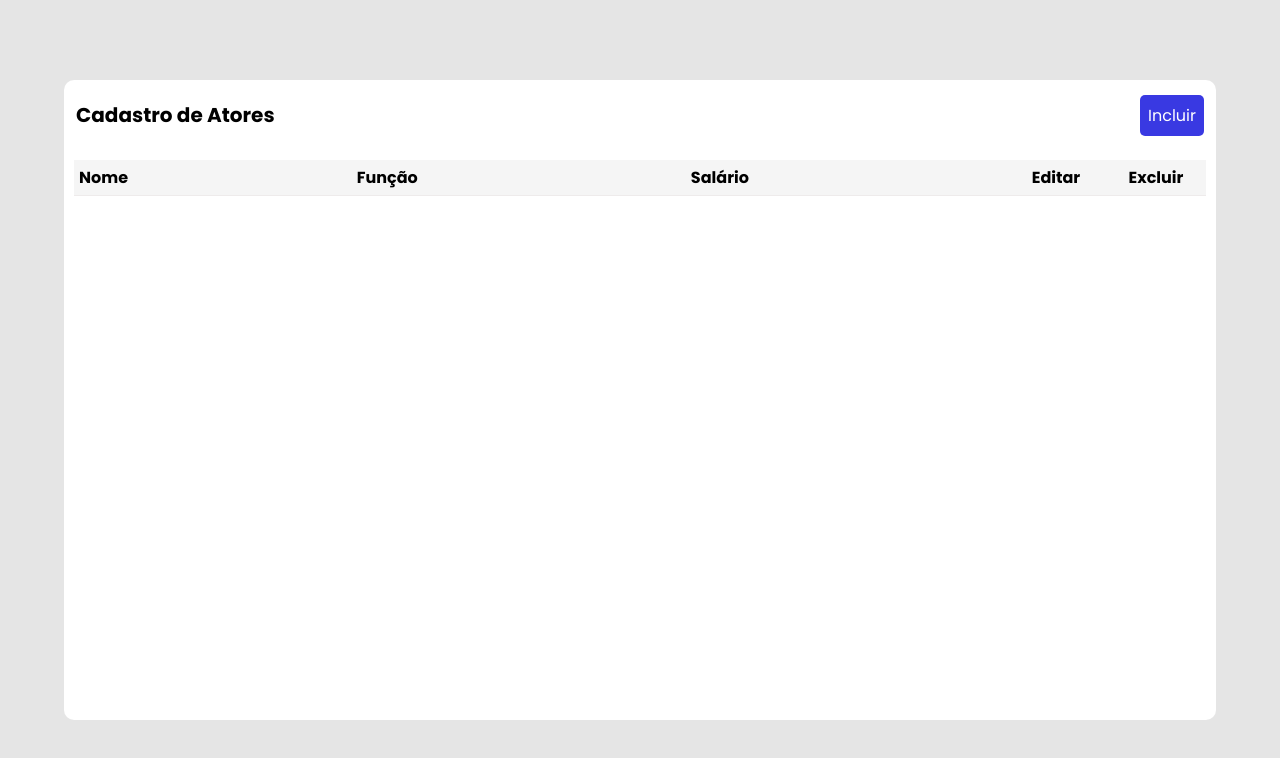
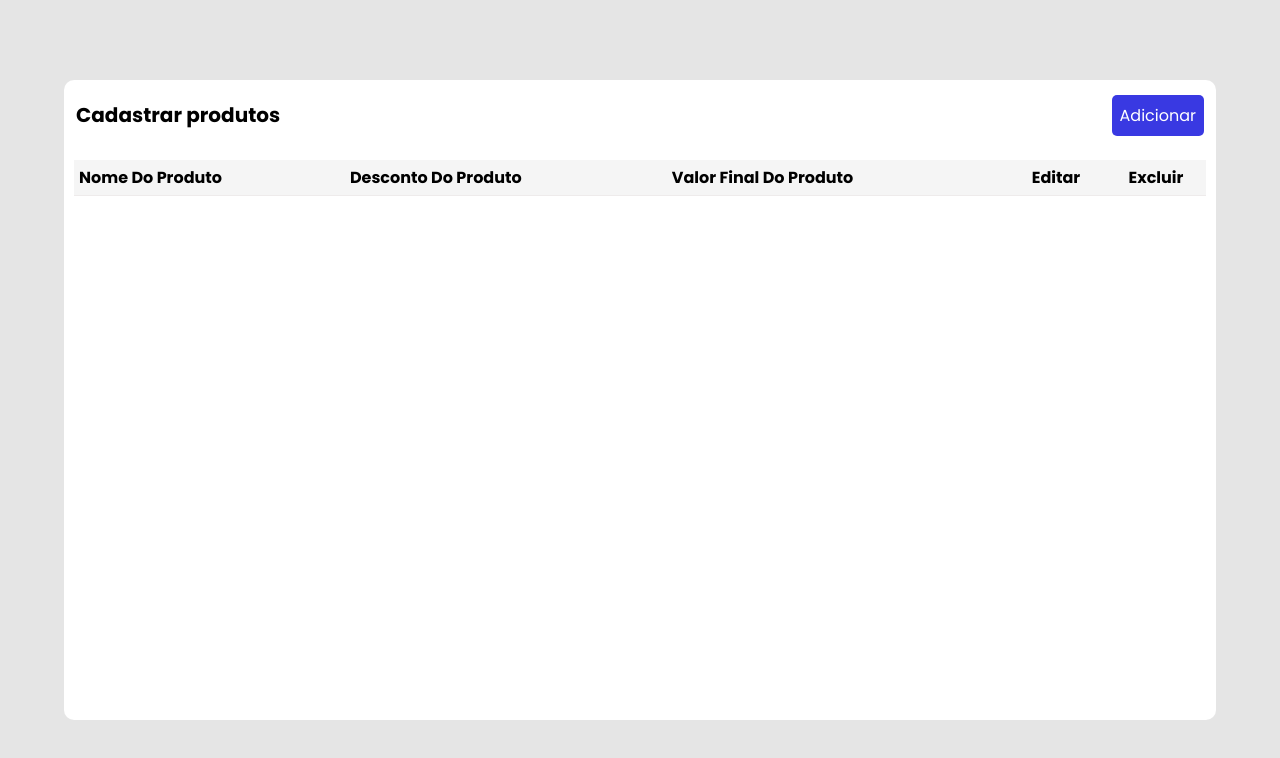
Before and after one commit to euwilliamsantos/cinema-cinematogr-fico, a plain HTML site: page index.html in a window 1280 px wide. Drawn offline with nearby package versions, Linux system fonts and the light colour scheme.

Commit message:
Update index.html

```diff
--- a/index.html
+++ b/index.html
@@ -5,7 +5,7 @@
     <meta charset="UTF-8">
     <meta http-equiv="X-UA-Compatible" content="IE=edge">
     <meta name="viewport" content="width=device-width, initial-scale=1.0">
-    <title>Cinema cinematográfico</title>
+    <title>Gerenciador de produtos</title>
     <link rel="stylesheet" href="style.css">
     <link href='https://unpkg.com/boxicons@2.1.1/css/boxicons.min.css' rel='stylesheet'>
     <link rel="shortcut icon" href="img/logo.png" type="image/x-icon">
@@ -14,17 +14,17 @@
 <body>
     <div class="container">
         <div class="header">
-            <span>Cadastro de Atores</span>
-            <button onclick="openModal()" id="new">Incluir</i></button>
+            <span>Cadastrar produtos</span>
+            <button onclick="openModal()" id="new">Adicionar</i></button>
         </div>
 
         <div class="divTable">
             <table>
                 <thead>
                     <tr>
-                        <th>Nome</th>
-                        <th>Função</th>
-                        <th>Salário</th>
+                        <th>Nome Do Produto</th>
+                        <th>Desconto Do Produto</th>
+                        <th>Valor Final Do Produto</th>
                         <th class="acao">Editar</th>
                         <th class="acao">Excluir</th>
                     </tr>
```
